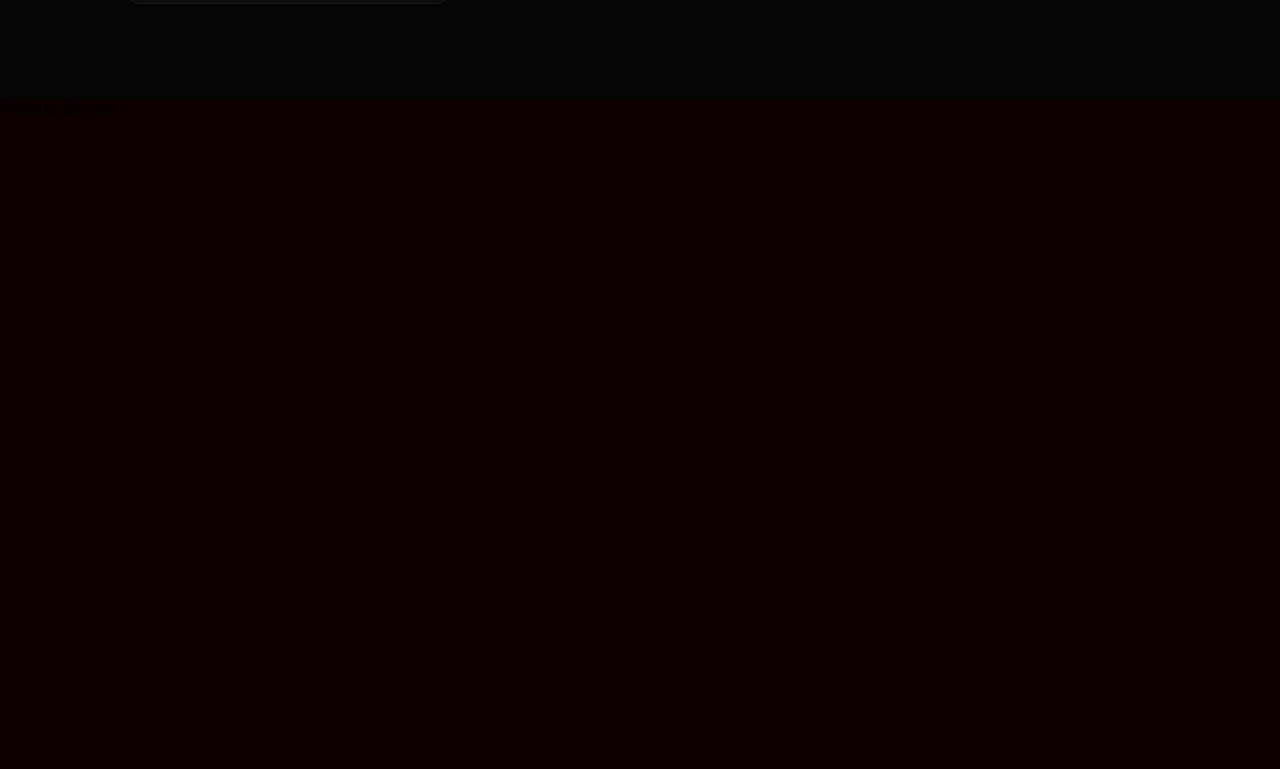
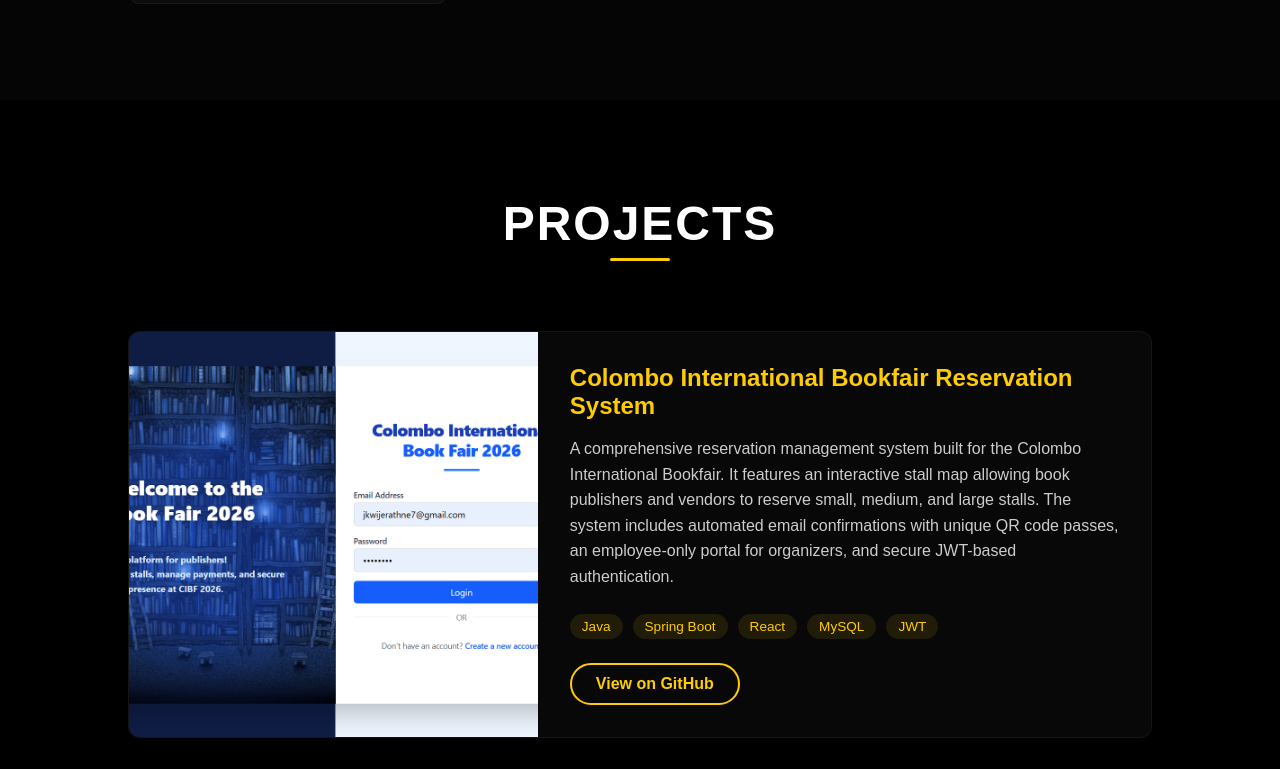
Before and after one commit to JKWijerathne/my-portfolio-react, a React (Create React App) app: page / in a window 1280 px wide. Shown: the part 1671-2440 px from the top of the page. Built offline with nearby package versions, Linux system fonts and the light colour scheme.

Commit message:
Implement project section and styling

```diff
--- a/src/App.jsx
+++ b/src/App.jsx
@@ -4,6 +4,7 @@ import Skills from './components/Skills/Skills';
 import Education from './components/Education/Education';
 import Blogs from './components/Blogs/Blogs';
 import Contact from './components/Contact/Contact';
+import Projects from './components/Projects/Projects';
 
 function App() {
   return (
@@ -11,7 +12,7 @@ function App() {
       <Navbar />
       <Home />
       <Skills />
-      <section id="projects" style={{height: '100vh'}}>Projects Section</section>
+      <Projects />
       <Blogs />
       <Education />
       <Contact />
--- /dev/null
+++ b/src/components/Projects/Projects.css
@@ -0,0 +1,121 @@
+.projectsSection {
+    min-height: 100vh;
+    width: 100%;
+    background-color: #000000;
+    display: flex;
+    flex-direction: column;
+    align-items: center;
+    padding: 6rem 10%;
+    color: white;
+}
+
+.projectsContainer {
+    width: 100%;
+    max-width: 1200px;
+    margin-top: 2rem;
+}
+
+.projectCard {
+    background: rgba(255, 255, 255, 0.03);
+    border: 1px solid rgba(255, 255, 255, 0.05);
+    border-radius: 12px;
+    overflow: hidden;
+    display: flex;
+    flex-direction: column;
+    transition: transform 0.3s ease, border-color 0.3s ease, box-shadow 0.3s ease;
+}
+
+.projectCard:hover {
+    transform: translateY(-5px);
+    border-color: rgba(255, 204, 0, 0.3);
+    box-shadow: 0 10px 30px rgba(0, 0, 0, 0.5);
+}
+
+@media (min-width: 768px) {
+    .projectCard {
+        flex-direction: row;
+    }
+}
+
+.projectImageWrapper {
+    width: 100%;
+    height: 250px;
+    background: rgba(255, 255, 255, 0.02);
+    overflow: hidden;
+}
+
+@media (min-width: 768px) {
+    .projectImageWrapper {
+        width: 40%;
+        height: auto;
+        min-height: 300px;
+    }
+}
+
+.projectImage {
+    width: 100%;
+    height: 100%;
+    object-fit: cover;
+    transition: transform 0.4s ease;
+}
+
+.projectCard:hover .projectImage {
+    transform: scale(1.05);
+}
+
+.projectContent {
+    padding: 2rem;
+    display: flex;
+    flex-direction: column;
+    flex: 1;
+}
+
+.projectTitle {
+    font-size: 1.5rem;
+    font-weight: 600;
+    color: #ffcc00;
+    margin-bottom: 1rem;
+}
+
+.projectDescription {
+    font-size: 1rem;
+    line-height: 1.6;
+    color: #cccccc;
+    margin-bottom: 1.5rem;
+    flex: 1;
+}
+
+.projectTechnologies {
+    display: flex;
+    flex-wrap: wrap;
+    gap: 10px;
+    margin-bottom: 1.5rem;
+}
+
+.techTag {
+    background: rgba(255, 204, 0, 0.1);
+    color: #ffcc00;
+    padding: 5px 12px;
+    border-radius: 20px;
+    font-size: 0.85rem;
+    font-weight: 500;
+}
+
+.githubLink {
+    align-self: flex-start;
+    background: transparent;
+    border: 2px solid #ffcc00;
+    color: #ffcc00;
+    padding: 10px 24px;
+    font-size: 1rem;
+    font-weight: 600;
+    border-radius: 30px;
+    text-decoration: none;
+    transition: all 0.3s ease;
+}
+
+.githubLink:hover {
+    background: #ffcc00;
+    color: #000000;
+    box-shadow: 0 0 20px rgba(255, 204, 0, 0.4);
+}
--- /dev/null
+++ b/src/components/Projects/Projects.jsx
@@ -0,0 +1,39 @@
+import React from 'react';
+import './Projects.css';
+import projectImage from '../../assets/project.png';
+
+const Projects = () => {
+    return (
+        <section id="projects" className="projectsSection">
+            <h2 className="sectionTitle">Projects</h2>
+            <div className="projectsContainer">
+                <div className="projectCard">
+                    <div className="projectImageWrapper">
+                        <img src={projectImage} alt="Colombo International Bookfair Reservation System" className="projectImage" />
+                    </div>
+                    <div className="projectContent">
+                        <h3 className="projectTitle">Colombo International Bookfair Reservation System</h3>
+                        <p className="projectDescription">
+                            A comprehensive reservation management system built for the Colombo International Bookfair.
+                            It features an interactive stall map allowing book publishers and vendors to reserve small, medium, and large stalls.
+                            The system includes automated email confirmations with unique QR code passes, an employee-only portal for organizers,
+                            and secure JWT-based authentication.
+                        </p>
+                        <div className="projectTechnologies">
+                            <span className="techTag">Java</span>
+                            <span className="techTag">Spring Boot</span>
+                            <span className="techTag">React</span>
+                            <span className="techTag">MySQL</span>
+                            <span className="techTag">JWT</span>
+                        </div>
+                        <a href="https://github.com/JKWijerathne/architecture_project" target="_blank" rel="noreferrer" className="githubLink">
+                            View on GitHub
+                        </a>
+                    </div>
+                </div>
+            </div>
+        </section>
+    );
+}
+
+export default Projects;
```
Also changed, not shown: src/assets/project.png (added).
